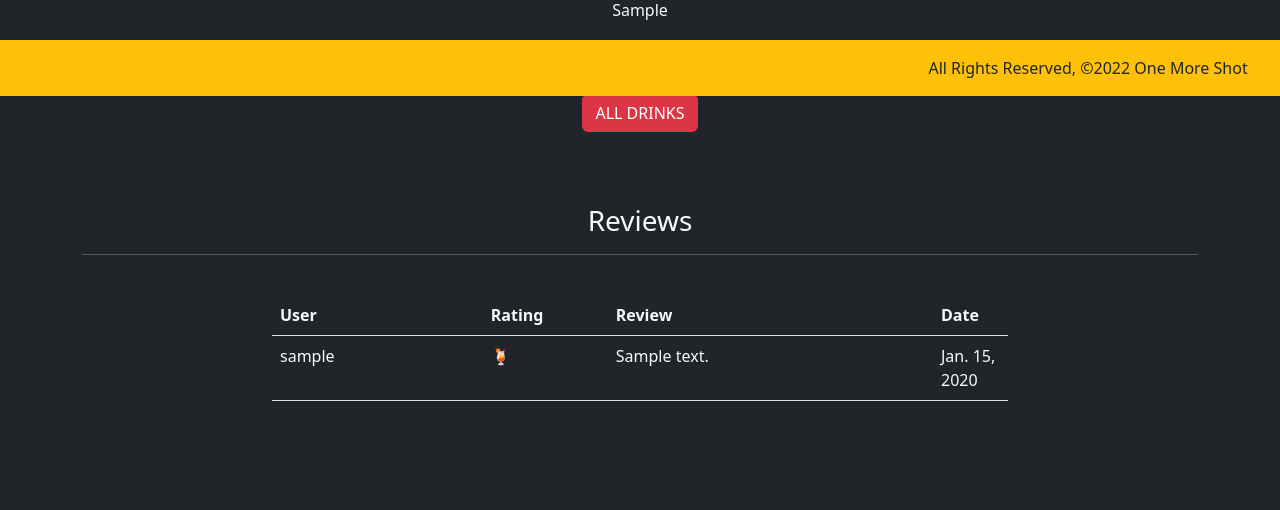
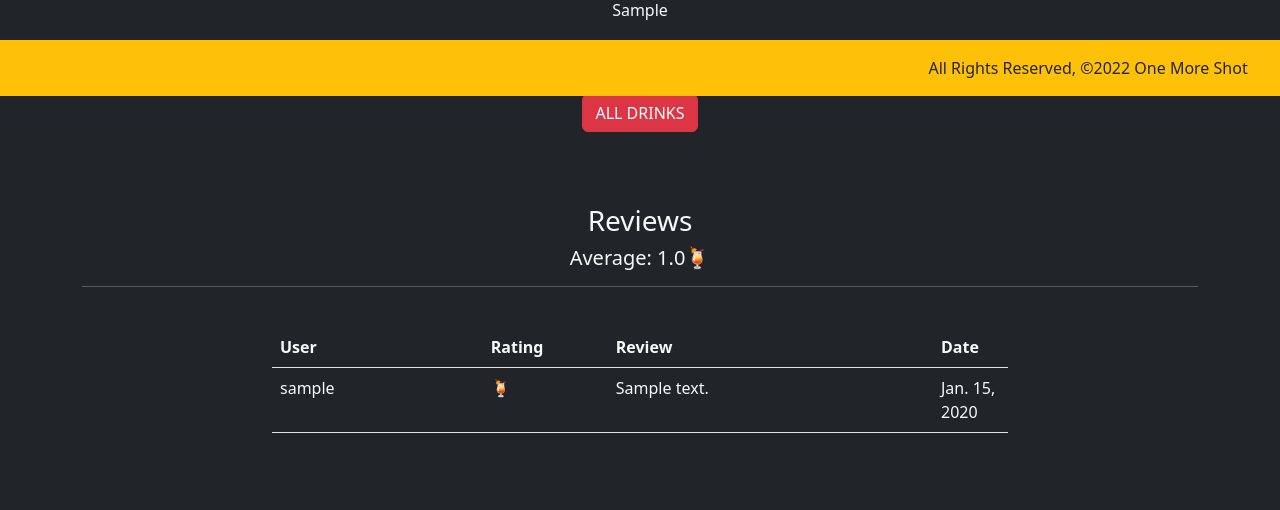
Before and after one commit to Jvilla125/iDrunk, a Django app: page /drinks/1 in a window 1280 px wide. Shown: the part 704-1214 px from the top of the page. Before the commit the page ends 1105 px from the top, so only its background shows below. Run offline with Django 4.2, Linux system fonts and the light colour scheme; tables that the repository leaves empty hold one stand-in row (values such as "Sample post").

Commit message:
implements review average and review username

```diff
--- a/main_app/templates/drinks/detail.html
+++ b/main_app/templates/drinks/detail.html
@@ -70,12 +70,13 @@
   <br>
   <br>
   <br>
-  <div class="h3 text-center">Reviews</div>
+  <div>
+    <h3 class="text-center">Reviews</h3>
+    <h5 class="text-center">Average: {{average}}🍹</h5>
+  </div>
   <hr>
   <br>
-
   <section id="reviews" class="row">
-
     <div class="col-8 offset-2">
       <table class="table text-light">
         <thead>
@@ -103,7 +104,7 @@
       {% endif %}
     </div>
     {% if user.is_authenticated %}
-    <div class="form-group col-6 offset-3">
+    <div class="form-group col-4 offset-4">
       <form action="{% url 'add_review' drink.id %}" method="POST">
         {% csrf_token %}
         {{review_form.as_p}}
@@ -116,6 +117,5 @@
     </div>
     {% endif %}
   </section>
-
 </div>
 {% endblock content %}
--- a/main_app/views.py
+++ b/main_app/views.py
@@ -6,6 +6,7 @@ from django.contrib.auth import login, logout
 from django.contrib.auth.decorators import login_required
 from django.contrib.auth.mixins import LoginRequiredMixin
 from .forms import ReviewForm
+from django.db.models import Avg
 
 import uuid
 import boto3
@@ -66,8 +67,13 @@ def logout_view(request):
 def drinks_detail(request, drink_id):
   drink = Drink.objects.get(id=drink_id)
   favs = Drink.objects.filter(favorites=request.user.id)
+  drinks_rev = Review.objects.filter(drink=drink_id)
+  sum = 0
+  for r in drinks_rev:
+    sum += int(r.rating)
+  average = round(sum / len(drinks_rev), 1)
   form = ReviewForm(request.POST)
-  return render(request, 'drinks/detail.html', {'drink': drink, 'favs': favs, 'review_form': form})
+  return render(request, 'drinks/detail.html', {'drink': drink, 'favs': favs, 'review_form': form, 'average': average})
 
 def fav_add(request, id):
   drink = get_object_or_404(Drink, id=id)
```
